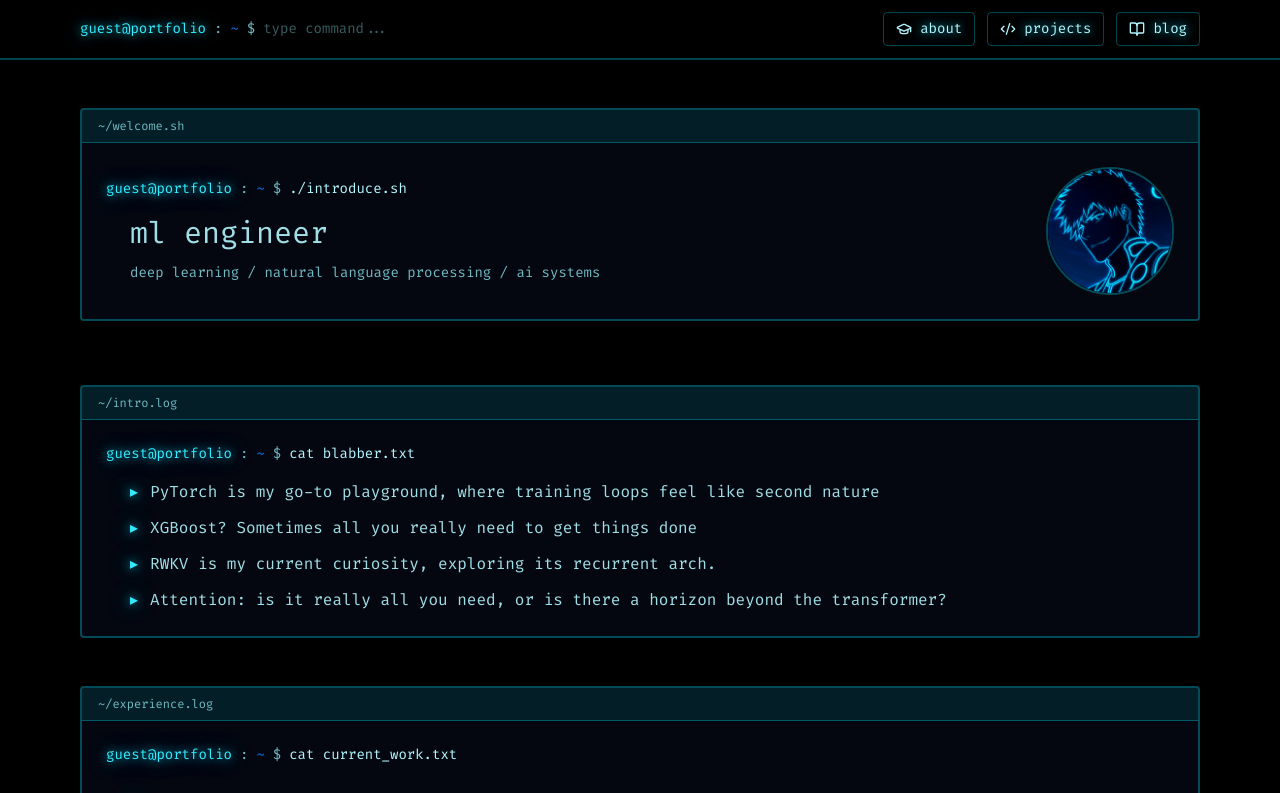
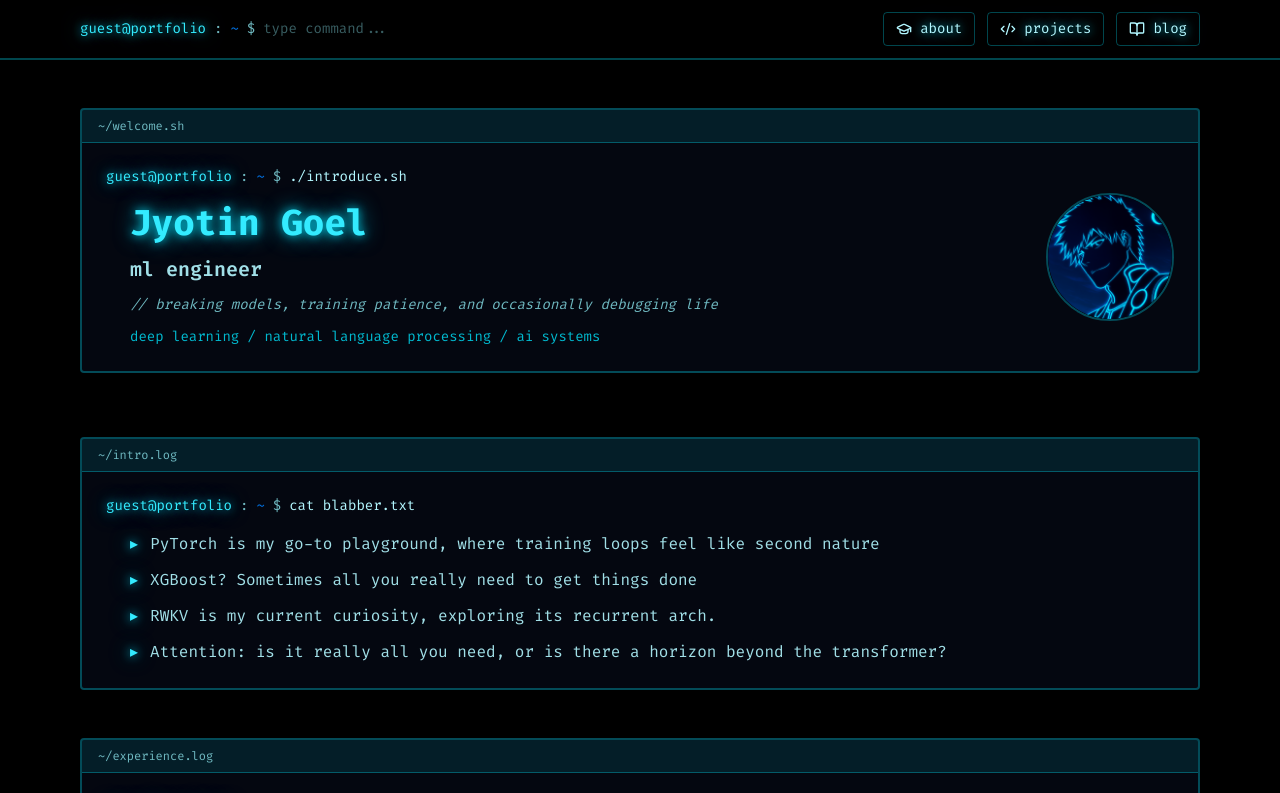
Before and after one commit to gjyotin305/gjyotin305.github.io, a React (Vite) app: page / in a window 1280 px wide. Shown: the top 793 px of the page. Built offline with nearby package versions, Linux system fonts and the light colour scheme; the HTML template or start-up script is replaced by a standard one.

Commit message:
Refactor introduce.sh script

```diff
--- a/src/pages/Index.tsx
+++ b/src/pages/Index.tsx
@@ -77,10 +77,16 @@ const Index = () => {
               <div className="space-y-3 sm:space-y-4 flex-1 text-center sm:text-left">
                 <TerminalPrompt command="./introduce.sh" />
                 <div className="sm:ml-6 space-y-2 sm:space-y-3">
-                  <h1 className="text-xl sm:text-2xl md:text-3xl font-normal text-foreground/90">
+                  <h1 className="text-2xl sm:text-3xl md:text-4xl font-bold text-accent terminal-glow">
+                    Jyotin Goel
+                  </h1>
+                  <p className="text-base sm:text-lg md:text-xl text-foreground/90 font-semibold">
                     ml engineer
-                  </h1>
-                  <p className="text-xs sm:text-sm text-muted-foreground">
+                  </p>
+                  <p className="text-xs sm:text-sm text-muted-foreground italic">
+                    // breaking models, training patience, and occasionally debugging life
+                  </p>
+                  <p className="text-xs sm:text-sm text-primary/80">
                     deep learning / natural language processing / ai systems
                   </p>
                 </div>
```
